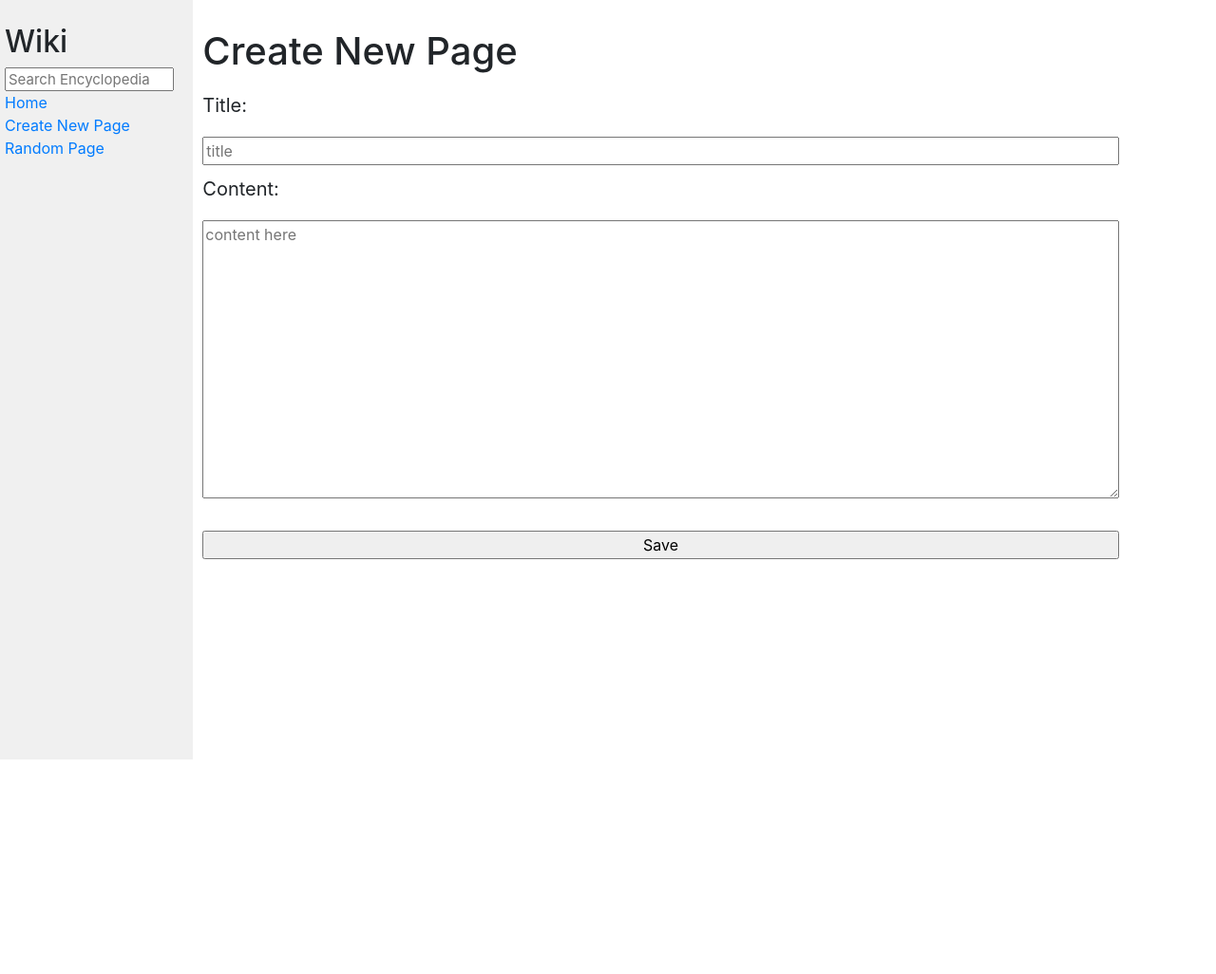
After one commit to MyPetLobster/wiki, a Django app: page /new in a window 1280 px wide. The commit adds this page. Shown: the whole page at 95% size. Run offline with Django 3.2, Linux system fonts and the light colour scheme; some libraries are stand-ins or nearby versions.

Commit message:
Replace django form, start work on CSS

```diff
--- a/encyclopedia/static/encyclopedia/styles.css
+++ b/encyclopedia/static/encyclopedia/styles.css
@@ -1,6 +1,7 @@
 body {
     margin: 0;
     background-color: white;
+    overflow-x: hidden;
 }
 
 code {
@@ -36,3 +37,23 @@ textarea {
 .sidebar h2 {
     margin-top: 5px;
 }
+
+
+
+.create-new-form {
+    display: flex;
+    flex-direction: column;
+    height: 50%;
+}
+
+.create-new-form label {
+    margin-top: 10px;
+    font-size: 20px;
+}
+
+.create-new-form input,
+.create-new-form textarea {
+    margin-top: 10px;
+    font-size: 16px;
+    width: 90%;
+}
--- /dev/null
+++ b/encyclopedia/templates/encyclopedia/new.html
@@ -0,0 +1,17 @@
+{% extends "encyclopedia/layout.html" %}
+
+{% block title %}
+    Create New Wiki Page
+{% endblock %}
+
+{% block body %}
+    <h1>Create New Page</h1>
+    <form class="create-new-form" action="{% url 'save' %}" method="post">
+        {% csrf_token %}
+        <label for="title">Title:</label>
+        <input type="text" name="title" placeholder="title">
+        <label for="content">Content:</label>
+        <textarea name="content" rows="20" cols="60" placeholder="content here"></textarea><br>
+        <input type="submit" value="Save">
+    </form>
+{% endblock %}
--- a/encyclopedia/urls.py
+++ b/encyclopedia/urls.py
@@ -6,7 +6,7 @@ urlpatterns = [
     path("", views.index, name="index"),
     path("wiki/<str:title>", views.entry, name="entry"),
     path("search", views.search, name="search"),
-    path("new-entry", views.new, name="new"),
+    path("new", views.new, name="new"),
     path("save", views.save, name="save"),
     path("save_changes", views.save_changes, name="save_changes"),
     path("wiki/<str:title>/edit", views.edit, name="edit"),
--- a/encyclopedia/views.py
+++ b/encyclopedia/views.py
@@ -4,15 +4,16 @@ from random import randint
 from . import md_converter
 from . import util
 
-class NewEntryForm(forms.Form):
-    title = forms.CharField(label="Title")
-    content = forms.CharField(label="Content", widget=forms.Textarea)
+# class NewEntryForm(forms.Form):
+#     title = forms.CharField(label="Title")
+#     content = forms.CharField(label="Content", widget=forms.Textarea(attrs={'style': 'width: 90%; height: 200px;'}))
 
 
 def index(request):
     return render(request, "encyclopedia/index.html", {
         "entries": util.list_entries()
     })
+
 
 def entry(request, title):
     markdown_content = util.get_entry(title)
@@ -27,6 +28,7 @@ def entry(request, title):
         "title": title,
         "content": html_content
     })
+
 
 def search(request):
     query = request.GET.get('q')
@@ -46,10 +48,10 @@ def search(request):
         "entries": sub_matches
     })
 
+
 def new(request):
-    return render(request, "encyclopedia/new-entry.html", {
-        "form": NewEntryForm()
-    })
+    return render(request, "encyclopedia/new.html")
+
 
 def save(request):
     if request.method == "POST":
@@ -85,6 +87,7 @@ def edit(request, title):
         "content": markdown_content
     })
 
+
 def save_changes(request):
     if request.method == "POST":
         title = request.POST.get("title")
```
Also changed, not shown: encyclopedia/templates/encyclopedia/new-entry.html (deleted, +0 -14 lines).
